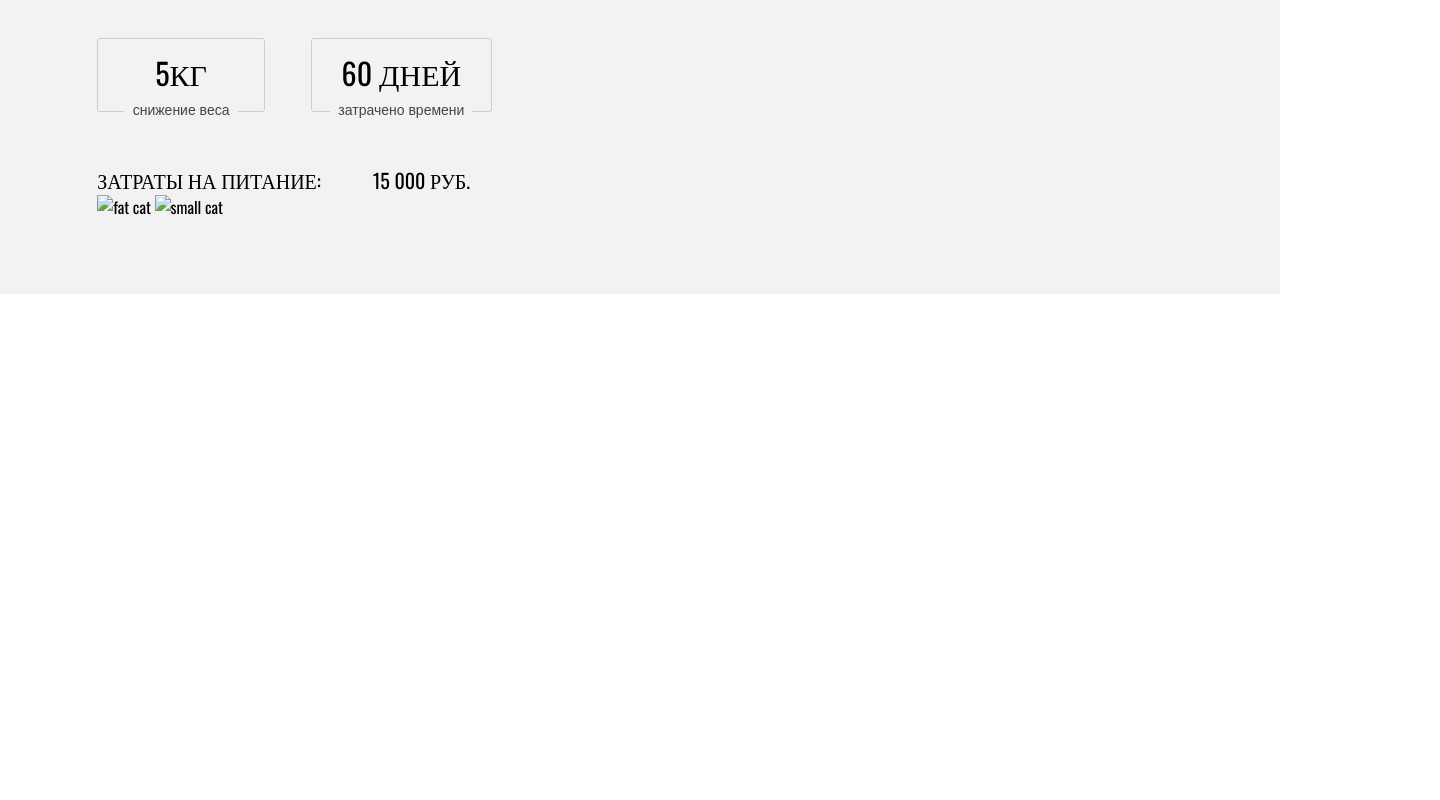
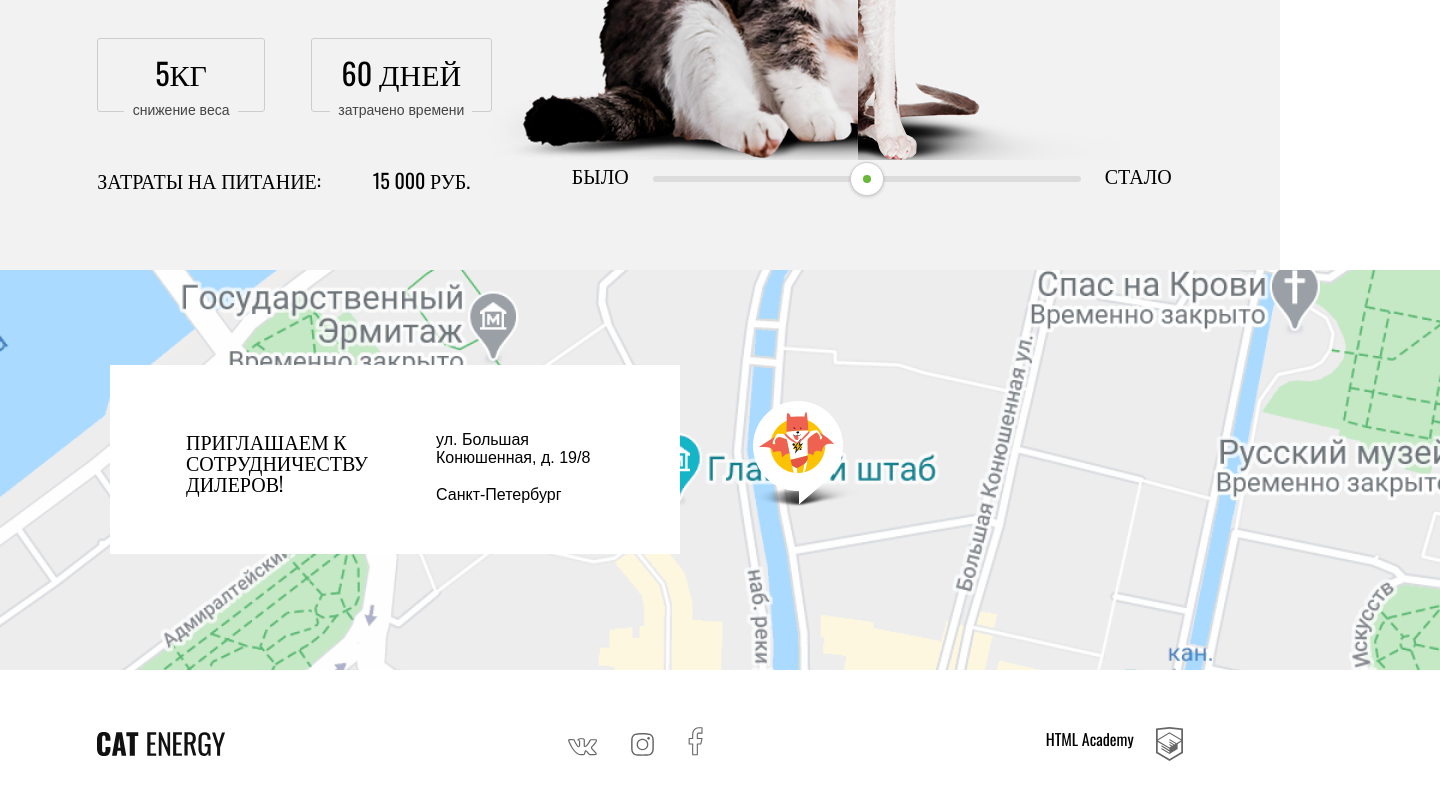
Before and after one commit to ivankalituk/koshak, a plain HTML site: page index.html in a window 1280 px wide. Shown: the part 2154-2954 px from the top of the page, 1440 px wide, since content can reach past the window. Before the commit the page ends 2448 px from the top, so only its background shows below. Drawn offline with nearby package versions, Linux system fonts and the light colour scheme.

Commit message:
full pc version

```diff
--- a/index.html
+++ b/index.html
@@ -136,23 +136,56 @@
                     <div class="money">15 000 РУБ.</div>
                 </div>
 
-
-
-                <div class="car_before_after">
+                <div class="cat_before_after">
 
                     <div class="catimg">
-                        <img src="" alt="fat cat">
-                        <img src="" alt="small cat">
+                        <img src="photos/catbefore.png" alt="fat cat">
+                        <img src="photos/catafter.png" alt="small cat">
                     </div>
-
-                    <div class="range"></div>
-
+                    <div class="range">
+                        <div class="slider_exp">Было</div>
+                        <img src="photos/slider.svg" alt="slider">
+                        <div class="slider_exp">стало</div>
+                    </div>
                 </div>
-
             </div>
         </div>
 
+        <div class="map">
+            <img src="photos/mapPC.png" alt="map for PC">
+
+            <img src="photos/mappin.png" alt="map pin" class="mappin">
+
+            <div class="map_info">
+                <div class="map_info_heading">приглашаем к сотрудничеству дилеров!</div>
+                <div class="adress">
+                    <div class="street">ул. Большая Конюшенная, д. 19/8</div>
+                    <div class="city">Санкт-Петербург</div>
+                </div>
+            </div>
+        </div>
+
+        <footer>
+            <div class="footer_container">
+                <img src="photos/footerlogo.svg" alt="Footer Logo">
+
+                <div class="social_links">
+                    <img src="photos/VK.svg" alt="VK">
+                    <img src="photos/Inst.svg" alt="Inst">
+                    <img src="photos/Facebook.svg" alt="Facebook">
+                </div>
+
+                <div class="academy">
+                    <div class="academy_name">HTML Academy</div>
+                    <img src="photos/htmlacademy.svg" alt="htmlacademy">
+                </div>
+            </div>
+
+
+
+
+        </footer>
+
         <script src="script.js"></script>
     </body>
-
 </html>
--- a/styles.css
+++ b/styles.css
@@ -8,9 +8,11 @@ body{
     --grayspecial: #444444;
 }
 
+.header_container img{
+    cursor: pointer;
+}
 
-
-* ul,p{
+* ul,p,img{
     margin: 0;
     padding: 0;
 }
@@ -85,6 +87,7 @@ header{
     color: white;
     text-transform: uppercase;
     font-family: "Oswald";
+    cursor: pointer;
 }
 
 /* режим питания */
@@ -189,6 +192,7 @@ header{
 .catexample_info{
     background-color: #F2F2F2;
     padding: 70px 0 75px 7.6%;
+    position: relative;
 }
 
 .cat_info{
@@ -266,3 +270,102 @@ header{
     text-transform: uppercase;
     font-size: 20px;
 }
+
+/* двойное фото кота */
+.catimg{
+    display: flex;
+    align-self: center;
+    /* margin-right: 100px; */
+}
+
+/* слайдер который нихера не слайдер */
+/* с мерджин колхоз */
+.range{
+    margin-left: 90px;
+    display: flex;
+
+}
+
+.slider_exp{
+    text-transform: uppercase;
+    font-size: 20px;
+    line-height: 30px;
+}
+
+.slider_exp:first-child{
+    margin-right: 24px;
+}
+
+.slider_exp:last-child{
+    margin-left: 24px;
+}
+
+.cat_before_after{
+   position: absolute;
+   right: 7.6%;
+   bottom: 70px;
+}
+
+/* блок карты */
+
+.map{
+    position: relative;
+    z-index: -100;
+}
+
+.mappin{
+    position: absolute;
+    top: 131px;
+    right: 419px;
+}
+
+.street, .city{
+    font-family: "Arial";
+    font-size: 16px;
+    width: 155px;
+}
+
+.street + .city{
+    margin-top: 19px;
+}
+
+.map_info_heading{
+    width: 163px;
+    font-size: 20px;
+    line-height: 21px;
+    text-transform: uppercase;
+    margin-right: 87px;
+}
+
+.map_info{
+    position: absolute;
+    background-color: white;
+    display: flex;
+    justify-content: space-between;
+    padding: 66px 89px 50px 76px;
+    top: 95px;
+    left: 110px;
+}
+
+.footer_container{
+    display: flex;
+    justify-content: space-between;
+    margin: 57 7.6% 57 7.6%;
+}
+
+.social_links img + img{
+    margin-left: 30px;
+}
+
+.social_links img{
+    cursor: pointer;
+}
+
+.academy{
+    display: flex;
+    cursor: pointer;
+}
+
+.academy div + img{
+    margin-left: 22px;
+}
```
Also changed, not shown: photos/Facebook.svg (added), photos/Inst.svg (added), photos/VK.svg (added), photos/catafter.png (added), photos/catbefore.png (added), photos/footerlogo.svg (added), photos/htmlacademy.svg (added), photos/mapPC.png (added), photos/mappin.png (added), photos/slider.svg (added).
